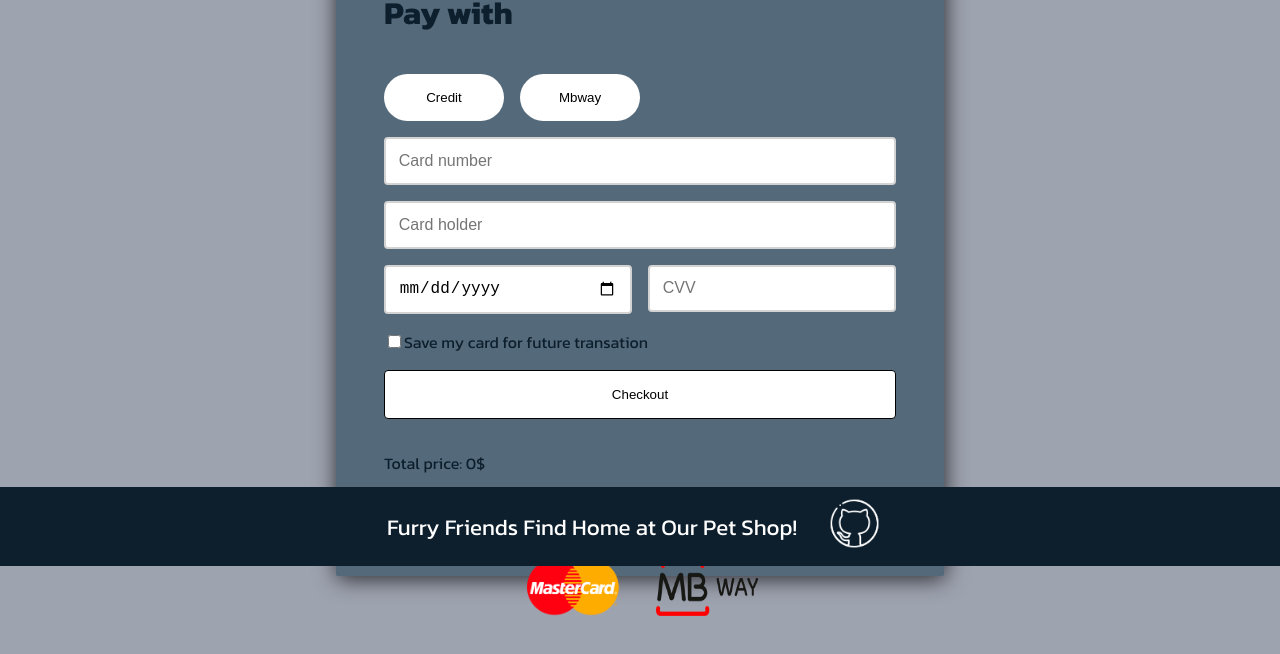
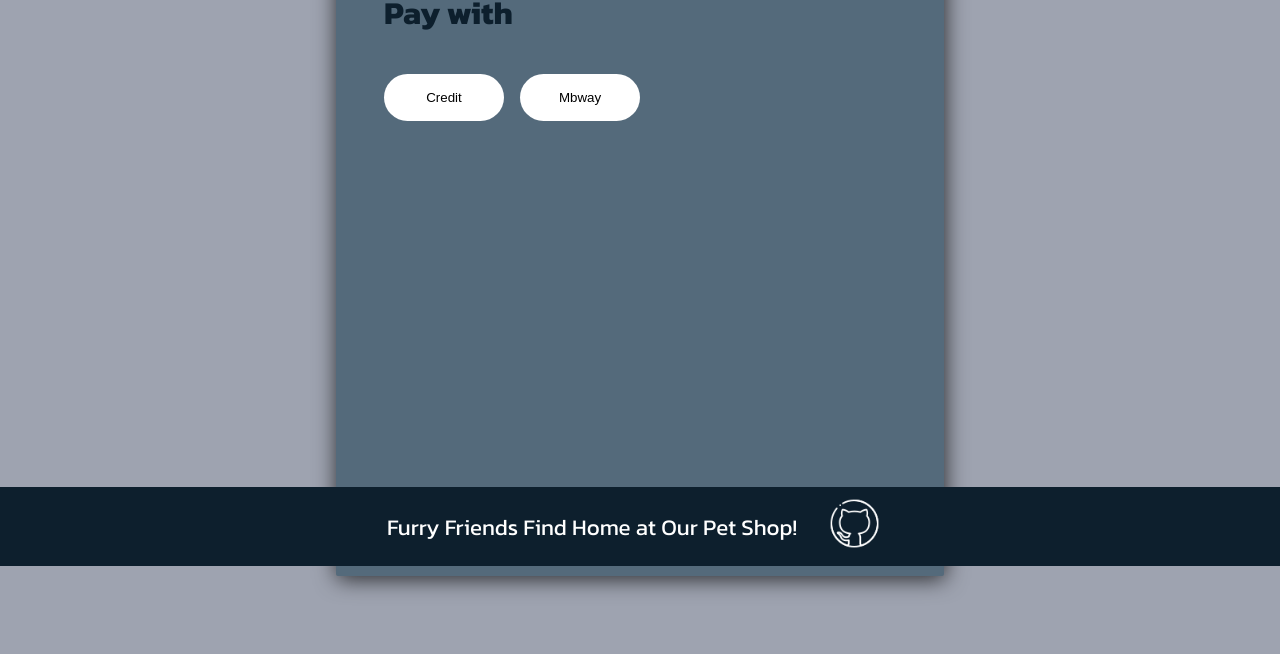
Before and after one commit to TiagoPadrao18/cat-shop, a React (Vite) app: page /public/checkout in a window 1280 px wide. Shown: the part 234-888 px from the top of the page. Built offline with nearby package versions, Linux system fonts and the light colour scheme.

Commit message:
added select method func

```diff
--- a/src/components/navbar/index.jsx
+++ b/src/components/navbar/index.jsx
@@ -54,11 +54,11 @@ const Navbar = ({ setCartOpacity }) => {
   return (
     <StyledNavbar>
       <StyledLeftNav>
-        <StyledLink to="/home">
+        <StyledLink to="/public/home">
           <StyledImage src="/src/assets/logo.png" />
         </StyledLink>
 
-        <StyledLink to="/home">PET-SHOP</StyledLink>
+        <StyledLink to="/public/home">PET-SHOP</StyledLink>
       </StyledLeftNav>
       <StyledRightNav>
         {navElements}
--- a/src/pages/CheckoutPage/index.jsx
+++ b/src/pages/CheckoutPage/index.jsx
@@ -21,13 +21,13 @@ import Button from "../../components/Button";
 
 const CheckoutPage = () => {
   const navigate = useNavigate();
-  const { price, removeAllItems} = useContext(CartContext);
-  const [selectedPaymentMethod, setSelectedPaymentMethod] = useState(null);
+  const { price, removeAllItems } = useContext(CartContext);
+  const [selectedPaymentMethod, setSelectedPaymentMethod] = useState("");
   const [visible, setVisible] = useState(false);
 
-const showToastAndChangePage = () => {
+  const showToastAndChangePage = () => {
     setVisible(true);
-    removeAllItems()
+    removeAllItems();
     setTimeout(() => {
       setVisible(false);
       navigate("/public/home");
@@ -38,32 +38,14 @@ const showToastAndChangePage = () => {
     setSelectedPaymentMethod(method);
   };
 
+  console.log(selectedPaymentMethod);
   const submitForm = (event) => {
     event.preventDefault();
     showToastAndChangePage();
   };
-
-  return (
-    <StyledMainContainer>
-      <StyledForm onSubmit={submitForm}>
-        <StyledTitle>Pay with</StyledTitle>
-        <PaymentMethods>
-          <StyledButton
-            onClick={() => handlePaymentMethodClick("credit")}
-            selected={selectedPaymentMethod === "credit"}
-          >
-            Credit
-          </StyledButton>
-
-          <StyledButton
-            disabled
-            onClick={() => handlePaymentMethodClick("mbway")}
-            selected={selectedPaymentMethod === "mbway"}
-          >
-            Mbway
-          </StyledButton>
-        </PaymentMethods>
-
+  const renderInputs = () => {
+    if (selectedPaymentMethod === "credit") {
+      return (
         <StyledInputDiv>
           <Input placeholder="Card number" maxLength="16" required />
           <Input placeholder="Card holder" required />
@@ -101,6 +83,31 @@ const showToastAndChangePage = () => {
             />
           )}
         </StyledInputDiv>
+      );
+    }
+  };
+
+  return (
+    <StyledMainContainer>
+      <StyledForm onSubmit={submitForm}>
+        <StyledTitle>Pay with</StyledTitle>
+        <PaymentMethods>
+          <StyledButton
+            onClick={() => handlePaymentMethodClick("credit")}
+            selected={selectedPaymentMethod === "credit"}
+          >
+            Credit
+          </StyledButton>
+
+          <StyledButton
+            disabled
+            onClick={() => handlePaymentMethodClick("mbway")}
+            selected={selectedPaymentMethod === "mbway"}
+          >
+            Mbway
+          </StyledButton>
+        </PaymentMethods>
+        {renderInputs()}
       </StyledForm>
     </StyledMainContainer>
   );
--- a/src/pages/CheckoutPage/styled.js
+++ b/src/pages/CheckoutPage/styled.js
@@ -51,7 +51,7 @@ export const StyledButton = styled.button`
 `;
 
 export const StyledLabel = styled.label`
-  color: #0d1f2d;
+  color: #fff;
 `;
 
 export const CheckboxDiv = styled.div`
@@ -76,6 +76,6 @@ column-gap: 2rem;
 `;
 
 export const StyledPrice = styled.p`
-  color: #0d1f2d;
+  color: #fff;
 
 `;
--- a/src/pages/Home/index.jsx
+++ b/src/pages/Home/index.jsx
@@ -16,7 +16,7 @@ const Home = () => {
     <>
       <MainContainer>
         <VideoCat src="/src/assets/catVideo.mp4" autoPlay muted loop/>
-        <Title>Welcome to Cat-Shop</Title>
+        <Title>Welcome to Paws & Claws Corne</Title>
         <StyledDivBtn>
           <Link>
             <StyledButton>View more</StyledButton>
--- a/src/pages/Shop/index.jsx
+++ b/src/pages/Shop/index.jsx
@@ -46,7 +46,7 @@ export const Shop = () => {
 
   const cardCats = currentCats.map((item, key) => {
     return (
-      <CatCard>
+      <CatCard key={key}>
         <StyledCatInfo>
           <ImageContainer>
             <ImageCat src={item.image} />
@@ -59,18 +59,19 @@ export const Shop = () => {
         </StyledCatInfo>
 
         <LinkButton to={`/public/cat/${key}`} state={{ ...item }}>
-          {" "}
           show.more
         </LinkButton>
       </CatCard>
     );
   });
-  const paginate = (pageNumber) => setCurrentPage(pageNumber);
 
-  const pageNumbers = [];
-  for (let i = 1; i <= Math.ceil(catArray.length / catsPerPage); i++) {
-    pageNumbers.push(i);
-  }
+  const nextPage = () => {
+    setCurrentPage((prevPage) => prevPage + 1);
+  };
+
+  const prevPage = () => {
+    setCurrentPage((prevPage) => prevPage - 1);
+  };
 
   return (
     <>
@@ -78,11 +79,15 @@ export const Shop = () => {
         <Title>Available Cats</Title>
         <CatsContainer>{cardCats}</CatsContainer>
         <StyledPagination>
-          {pageNumbers.map((number) => (
-            <StyledButtonPag onClick={() => paginate(number)}>
-              {number}
-            </StyledButtonPag>
-          ))}
+          <StyledButtonPag onClick={prevPage} disabled={currentPage === 1}>
+            Previous Page
+          </StyledButtonPag>
+          <StyledButtonPag
+            onClick={nextPage}
+            disabled={indexOfLastCat >= catArray.length}
+          >
+            Next Page
+          </StyledButtonPag>
         </StyledPagination>
       </MainContainer>
     </>
--- a/src/pages/Shop/styled.js
+++ b/src/pages/Shop/styled.js
@@ -25,7 +25,8 @@ export const Title = styled.h1`
 `;
 
 export const ImageCat = styled.img`
-  width: 100%;
+  max-width: 100%;
+
   border-radius: 1rem;
 `;
 
```
